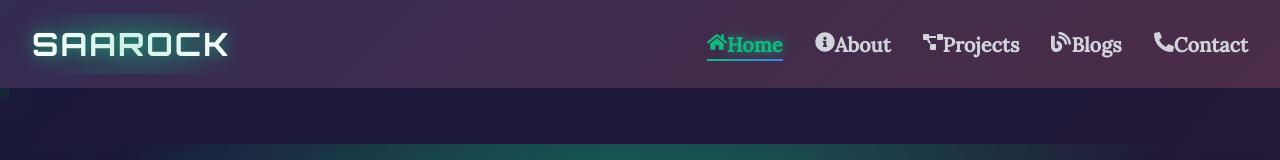
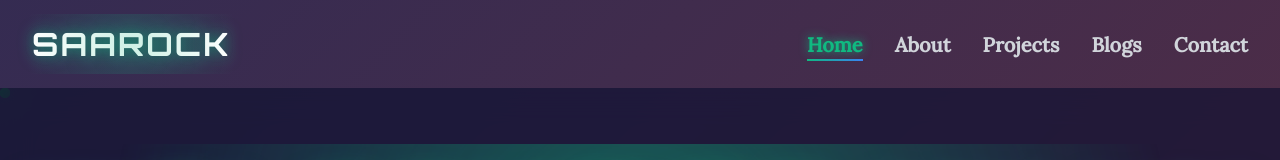
Before and after one commit to saarock/saarock.me, a React (Vite) app: page / in a window 1280 px wide. Shown: the top 160 px of the page. Built offline with nearby package versions, Linux system fonts and the light colour scheme.

Commit message:
removed destop menu icons

```diff
--- a/src/components/header/Header.tsx
+++ b/src/components/header/Header.tsx
@@ -109,7 +109,7 @@ const Header: React.FC = () => {
                   }
                 }}
               >
-                <span className="sb-nav-link-icon">{item.icon}</span>
+                {/* <span className="sb-nav-link-icon">{item.icon}</span> */}
                 <span className="sb-nav-link-text">{item.name}</span>
                 <div className="sb-nav-link-underline"></div>
               </NavLink>
```
